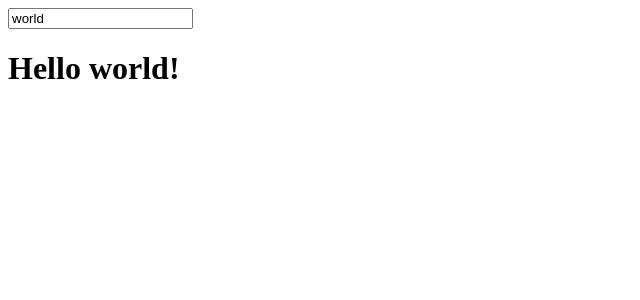
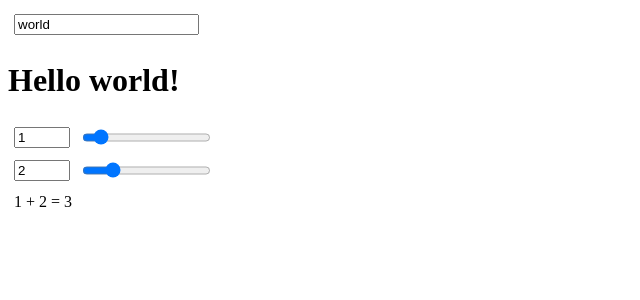
Before and after one commit to Lechros/study-svelte, a SvelteKit app: page /6 in a window 1280 px wide. Shown: the top 300 px of the page, without its empty margins (0-640 px from the left). Built offline with nearby package versions, Linux system fonts and the light colour scheme.

Commit message:
6: numeric inputs

```diff
--- a/src/routes/6/+page.svelte
+++ b/src/routes/6/+page.svelte
@@ -1,7 +1,33 @@
 <script>
     let name = 'world';
+
+	let a = 1;
+	let b = 2;
 </script>
 
 <input bind:value={name}>
 
 <h1>Hello {name}!</h1>
+
+<!--
+    svelte takes care of converting types
+    - input with type=number/range will set numeric value
+    - input with type=text will set string value
+    - two different input type might change variable type
+-->
+<label>
+	<input type=number bind:value={a} min=0 max=10>
+	<input type=range bind:value={a} min=0 max=10>
+</label>
+
+<label>
+	<input type=number bind:value={b} min=0 max=10>
+	<input type=range bind:value={b} min=0 max=10>
+</label>
+
+<p>{a} + {b} = {a + b}</p>
+
+<style>
+	label { display: flex }
+	input, p { margin: 6px }
+</style>
```
